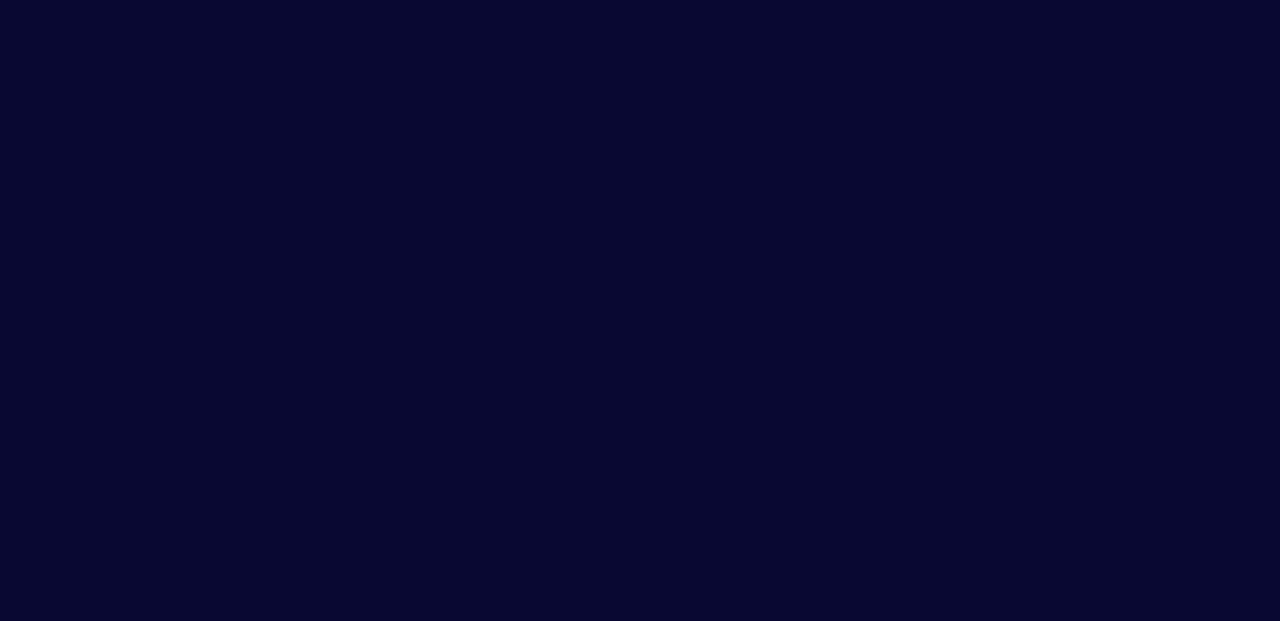
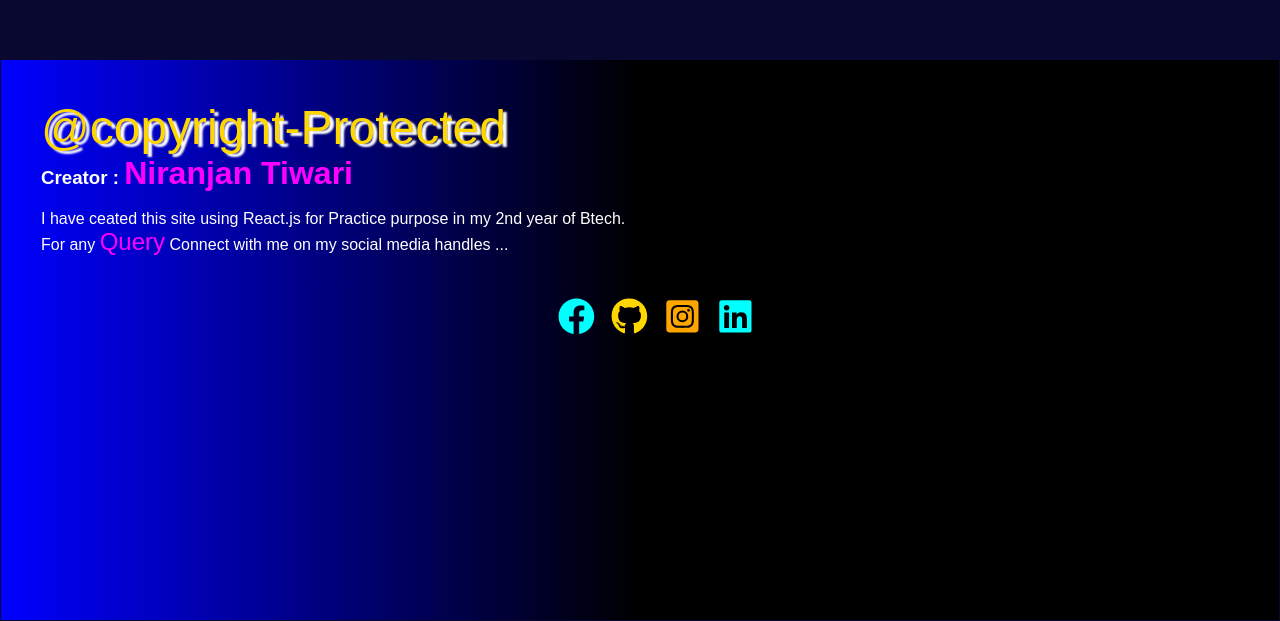
Before and after one commit to tiwariboss2424/react-movie-app-3.0, a React (Create React App) app: page /movie/1 in a window 1280 px wide. Shown: the part 2763-3384 px from the top of the page. Before the commit the page ends 2519 px from the top, so only its background shows below. Built offline with nearby package versions, Linux system fonts and the light colour scheme; no server answers.

Commit message:
Update 4 files

```diff
--- a/src/components/footer/Footer.css
+++ b/src/components/footer/Footer.css
@@ -1,12 +1,15 @@
 .wrap-footer {
   margin: 1px;
   background: linear-gradient(to right, blue, black, black);
-  box-shadow: 2px 3px 3px white;
+  /* box-shadow: 2px 8px 7px white; */
   height: 60vh;
   padding: 40px;
   margin-top: 10rem;
+  transition: 0.6s;
 }
+
 .wrap-footer:hover {
+  background: linear-gradient(to right, black, black, blue);
   box-shadow: none;
   cursor: pointer;
 }
--- a/src/components/footer/Footer.js
+++ b/src/components/footer/Footer.js
@@ -47,7 +47,10 @@ const FooterComponent = () => {
                 margin: "2rem 0 0 2rem",
               }}
             >
-              <a href="">
+              <a
+                href="https://www.facebook.com/niranjan.tiwari.77964"
+                target="_blank"
+              >
                 <FaFacebook
                   style={{
                     color: "cyan",
@@ -56,7 +59,10 @@ const FooterComponent = () => {
                   }}
                 />
               </a>
-              <a href="">
+              <a
+                href="https://github.com/tiwariboss2424?tab=repositories"
+                target="_blank"
+              >
                 <FaGithub
                   style={{
                     color: "gold",
@@ -65,7 +71,10 @@ const FooterComponent = () => {
                   }}
                 />
               </a>
-              <a href="">
+              <a
+                href="https://www.instagram.com/tiwari_niranjan24/"
+                target="_blank"
+              >
                 <FaInstagramSquare
                   style={{
                     color: "orange",
@@ -74,7 +83,10 @@ const FooterComponent = () => {
                   }}
                 />
               </a>
-              <a href="">
+              <a
+                href="https://www.linkedin.com/in/niranjan-tiwari-28689719b/"
+                target="_blank"
+              >
                 <FaLinkedin
                   style={{
                     color: "cyan",
--- a/src/page/home/Home.jsx
+++ b/src/page/home/Home.jsx
@@ -69,22 +69,6 @@ const Home = () => {
 
         <br />
         <MovieList />
-        <br />
-        <br />
-        <br />
-        <br />
-        <br />
-        <br />
-        <br />
-        <br />
-        <br />
-        <br />
-        <br />
-        <br />
-
-        <br />
-        <br />
-        <Footer />
       </div>
     </>
   );
--- a/src/page/movielist/MovieList.jsx
+++ b/src/page/movielist/MovieList.jsx
@@ -2,6 +2,7 @@ import React, { useEffect, useState } from "react";
 import Cards from "../cards/Cards";
 import "./MovieList.css";
 import { useParams } from "react-router-dom";
+import Footer from "../../components/footer/Footer";
 const Popular = () => {
   const [popular, setPopular] = useState([]);
   const { type } = useParams();
@@ -25,13 +26,25 @@ const Popular = () => {
   return (
     <div className="movie-list ">
       <div clasName="list-title">
-        {"    "}{(type ? type : "POPULAR ").toUpperCase()}
+        {"    "}
+        {(type ? type : "POPULAR ").toUpperCase()}
       </div>
       <div className="list-cards">
         {popular.map((user) => {
           return <Cards user={user} />;
         })}
       </div>
+      <br />
+      <br />
+      <br />
+      <br />
+      <br />
+      <br />
+      <br />
+
+      <br />
+      <Footer />
+      {/* {type === "POPULAR" ? <Footer /> : ""} */}
     </div>
   );
 };
```
